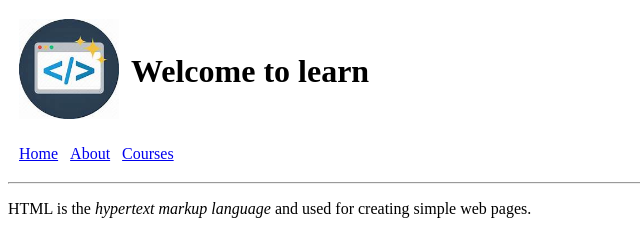
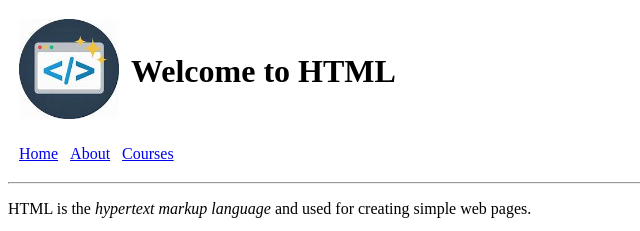
Before and after one commit to reshmaamuthan16/HTML, a plain HTML site: page index.html in a window 1280 px wide. Shown: the top 231 px of the page, 0-640 px from the left. Drawn offline with Linux system fonts and the light colour scheme.

Commit message:
HTML changed

```diff
--- a/index.html
+++ b/index.html
@@ -7,7 +7,7 @@
         <table cellspacing="10">
             <tr>
                 <td><img src="code.png" alt="coding logo" height="100" width="100"></td>
-                <td><h1>Welcome to learn</h1></td>
+                <td><h1>Welcome to HTML</h1></td>
             </tr>
         </table>
         <table cellspacing="10">
```
